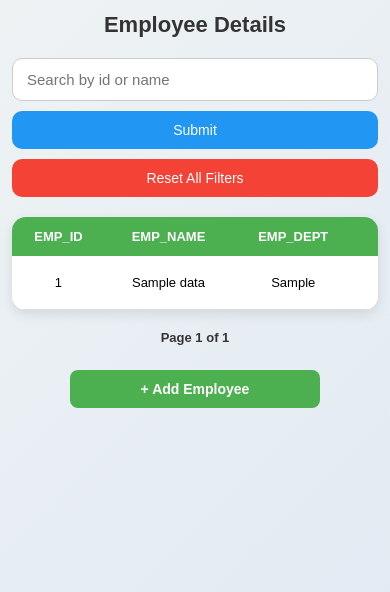
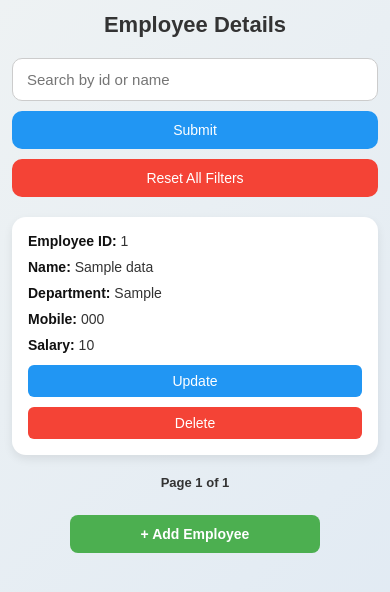
Before and after one commit to sai0566/django_crud, a Django app: template crudoperations/templates/details.html in a window 390 px wide. Shown: the top 592 px of the page. Run offline with Django 5.2, Linux system fonts and the light colour scheme; the template is opened without the code that fills it: most values are stand-ins (such as "Sample title", 1, 10 or a date in 2020).

Commit message:
cards changes

```diff
--- a/crudoperations/templates/details.html
+++ b/crudoperations/templates/details.html
@@ -19,16 +19,16 @@
             min-height: 100vh;
         }
 
+        .page-wrapper {
+            max-width: 1200px;
+            margin: 0 auto;
+        }
+
         h1 {
             text-align: center;
             color: #333;
             margin-bottom: 20px;
             font-size: 32px;
-        }
-
-        .page-wrapper {
-            max-width: 1200px;
-            margin: 0 auto;
         }
 
         #searchbar {
@@ -87,17 +87,17 @@
             background-color: #d32f2f;
         }
 
+        /* Desktop table */
         .table-wrapper {
-            width: 100%;
-            overflow-x: auto;
+            display: block;
             background: white;
             border-radius: 14px;
             box-shadow: 0 4px 12px rgba(0, 0, 0, 0.1);
+            overflow: hidden;
         }
 
         table {
             width: 100%;
-            min-width: 850px;
             border-collapse: collapse;
             background: white;
         }
@@ -108,7 +108,6 @@
             padding: 14px 12px;
             text-transform: uppercase;
             font-size: 14px;
-            white-space: nowrap;
         }
 
         td {
@@ -116,11 +115,39 @@
             text-align: center;
             border-bottom: 1px solid #ddd;
             font-size: 15px;
-            white-space: nowrap;
         }
 
         tr:hover {
             background-color: #f9f9f9;
+        }
+
+        /* Mobile cards hidden on desktop */
+        .mobile-cards {
+            display: none;
+        }
+
+        .employee-card {
+            background: white;
+            border-radius: 14px;
+            padding: 16px;
+            margin-bottom: 15px;
+            box-shadow: 0 4px 10px rgba(0, 0, 0, 0.08);
+        }
+
+        .employee-card p {
+            margin-bottom: 10px;
+            color: #333;
+            font-size: 14px;
+        }
+
+        .employee-card p strong {
+            color: #111;
+        }
+
+        .card-actions {
+            display: flex;
+            gap: 10px;
+            margin-top: 12px;
         }
 
         .btn {
@@ -131,6 +158,7 @@
             font-size: 14px;
             display: inline-block;
             transition: 0.3s ease;
+            text-align: center;
         }
 
         .update-btn {
@@ -232,7 +260,7 @@
         }
 
         /* Mobile */
-        @media (max-width: 480px) {
+        @media (max-width: 600px) {
             body {
                 padding: 12px;
             }
@@ -241,19 +269,20 @@
                 font-size: 22px;
             }
 
-            th,
-            td {
-                padding: 12px 10px;
-                font-size: 13px;
+            .table-wrapper {
+                display: none;
             }
 
-            .btn {
-                padding: 7px 10px;
-                font-size: 13px;
+            .mobile-cards {
+                display: block;
             }
 
-            .pagination {
-                gap: 8px;
+            .card-actions {
+                flex-direction: column;
+            }
+
+            .card-actions .btn {
+                width: 100%;
             }
 
             .pagination a,
@@ -284,6 +313,7 @@
             <a href="{% url 'details' %}" class="reset-btn">Reset All Filters</a>
         </form>
 
+        <!-- Desktop Table -->
         <div class="table-wrapper">
             <table>
                 <tr>
@@ -318,6 +348,28 @@
             </table>
         </div>
 
+        <!-- Mobile Cards -->
+        <div class="mobile-cards">
+            {% for x in data %}
+            <div class="employee-card">
+                <p><strong>Employee ID:</strong> {{ x.emp_id }}</p>
+                <p><strong>Name:</strong> {{ x.emp_name }}</p>
+                <p><strong>Department:</strong> {{ x.emp_dept }}</p>
+                <p><strong>Mobile:</strong> {{ x.emp_mobile }}</p>
+                <p><strong>Salary:</strong> {{ x.emp_salary }}</p>
+
+                <div class="card-actions">
+                    <a href="{% url 'update' x.id %}" class="btn update-btn">Update</a>
+                    <a href="{% url 'delete' x.id %}" class="btn delete-btn">Delete</a>
+                </div>
+            </div>
+            {% empty %}
+            <div class="employee-card">
+                <p class="no-data">🔍 No data found</p>
+            </div>
+            {% endfor %}
+        </div>
+
         <div class="pagination">
             {% if page_obj.has_previous %}
                 <a href="?page=1">First</a>
```
